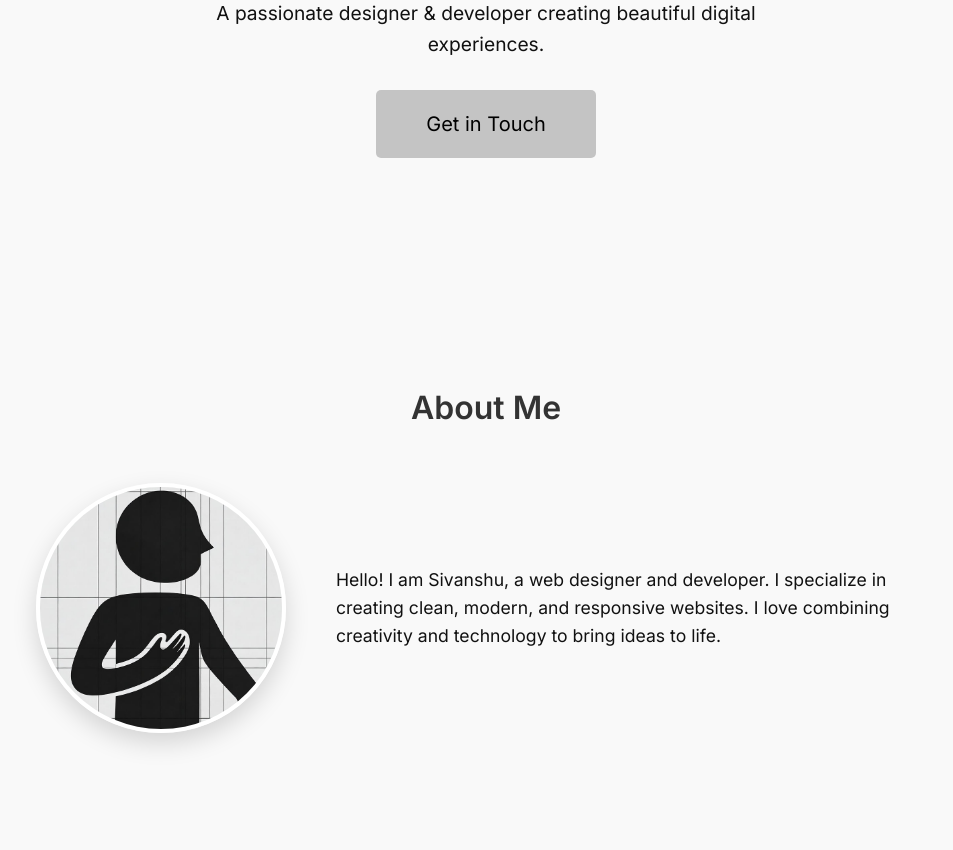
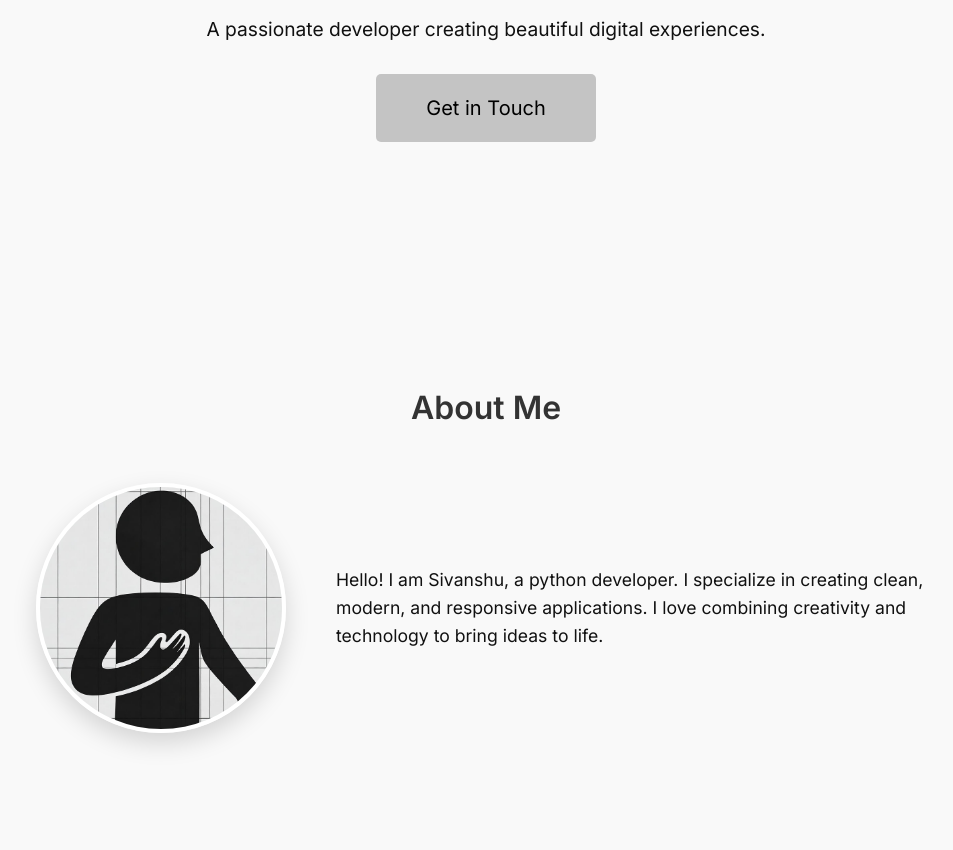
Before and after one commit to smallbiskit/smallbiskit.github.io, a plain HTML site: page index.html in a window 1280 px wide. Shown: the part 478-1328 px from the top of the page, without its empty margins (154-1107 px from the left). Drawn offline with Linux system fonts and the light colour scheme.

Commit message:
Update index.html

```diff
--- a/index.html
+++ b/index.html
@@ -235,7 +235,7 @@
   <section class="hero">
     <img src="img.jpg" alt="Sivanshu Photo">
     <h1>Hello, I'm Sivanshu</h1>
-    <p>A passionate designer & developer creating beautiful digital experiences.</p>
+    <p>A passionate developer creating beautiful digital experiences.</p>
     <button onclick="document.getElementById('contact').scrollIntoView({behavior:'smooth'})">Get in Touch</button>
   </section>
 
@@ -244,7 +244,7 @@
     <h2>About Me</h2>
     <div class="about">
       <img src="img.jpg" alt="Sivanshu Photo">
-      <p>Hello! I am Sivanshu, a web designer and developer. I specialize in creating clean, modern, and responsive websites. I love combining creativity and technology to bring ideas to life.</p>
+      <p>Hello! I am Sivanshu, a python developer. I specialize in creating clean, modern, and responsive applications. I love combining creativity and technology to bring ideas to life.</p>
     </div>
   </section>
 
```
